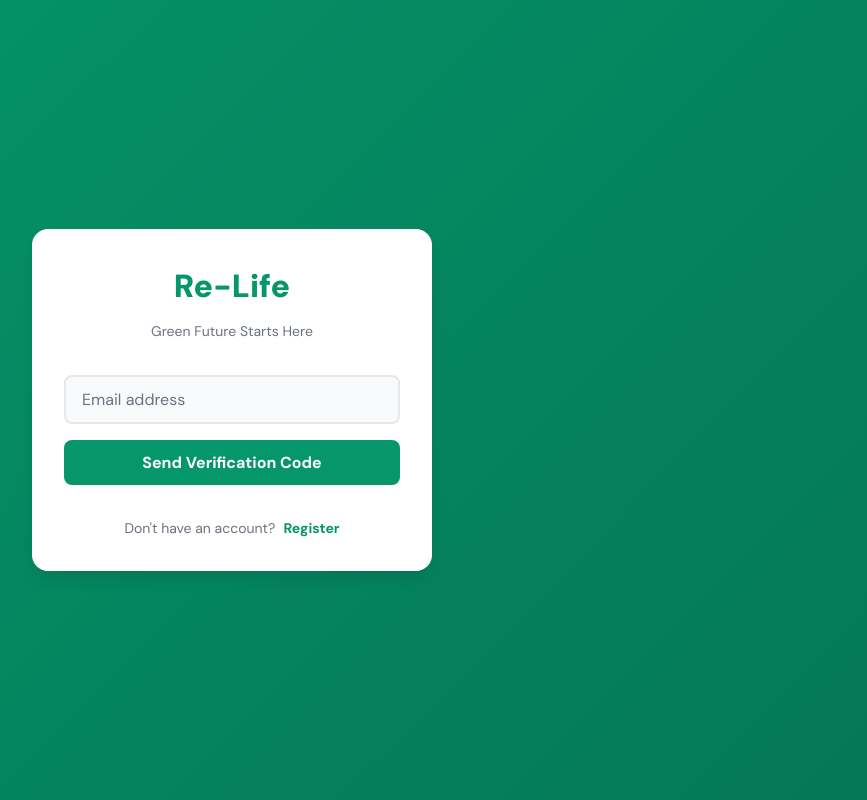
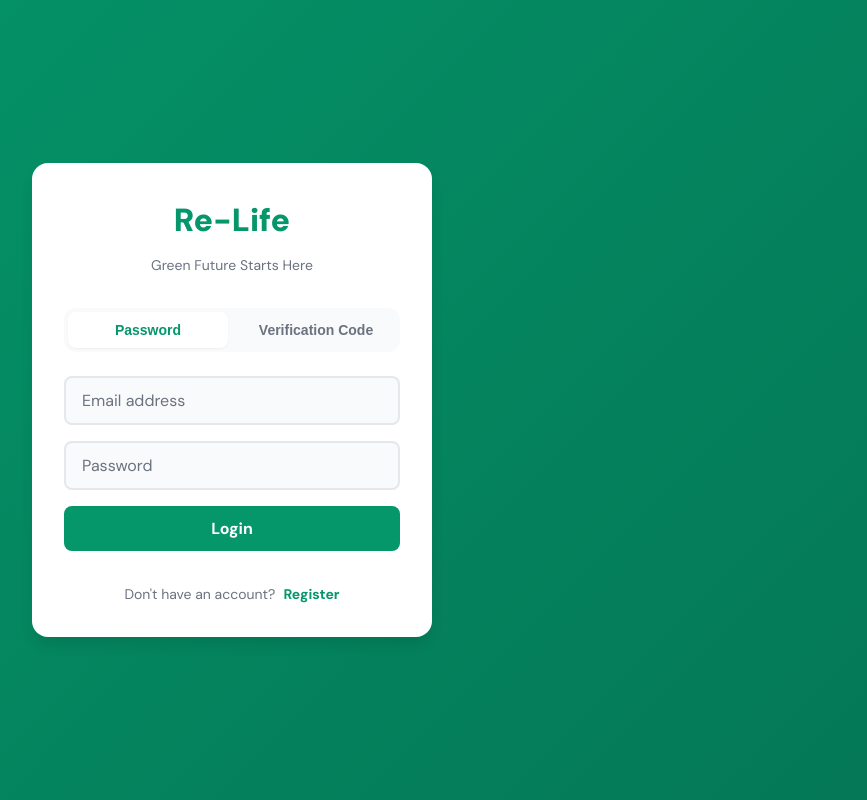
Before and after one commit to fawhfi/re-life, a React (Vite) app in the folder frontend/: page /login in a window 1280 px wide. Shown: the whole page, without its empty margins (408-1275 px from the left). Built offline with nearby package versions, Linux system fonts and the light colour scheme; no server answers.

Commit message:
feat: Add password login support - Add /login endpoint in backend - Update LoginPage with password/code toggle - Add loginWithPassword API function

```diff
--- a/frontend/src/api/auth.js
+++ b/frontend/src/api/auth.js
@@ -26,6 +26,17 @@ export async function verifyCode(email, code) {
 }
 
 /**
+ * 使用密码登录
+ * @param {string} email - 邮箱地址
+ * @param {string} password - 密码
+ * @returns {Promise<Object>} 响应数据
+ */
+export async function loginWithPassword(email, password) {
+  const response = await apiClient.post('/login', { email, password });
+  return response.data;
+}
+
+/**
  * 发送密码重置验证码
  * @param {string} email - 邮箱地址
  * @returns {Promise<Object>} 响应数据
--- a/frontend/src/pages/LoginPage.css
+++ b/frontend/src/pages/LoginPage.css
@@ -33,6 +33,38 @@
 .login-header p {
   color: var(--text-muted);
   font-size: 0.875rem;
+}
+
+.login-method-toggle {
+  display: flex;
+  gap: 8px;
+  margin-bottom: 24px;
+  padding: 4px;
+  background: var(--bg-secondary);
+  border-radius: var(--radius-lg);
+}
+
+.login-method-toggle button {
+  flex: 1;
+  padding: 10px 16px;
+  border: none;
+  background: transparent;
+  color: var(--text-muted);
+  font-size: 0.875rem;
+  font-weight: 600;
+  border-radius: var(--radius-md);
+  cursor: pointer;
+  transition: all 0.2s;
+}
+
+.login-method-toggle button.active {
+  background: var(--bg-card);
+  color: var(--accent-primary);
+  box-shadow: var(--shadow-sm);
+}
+
+.login-method-toggle button:hover:not(.active) {
+  color: var(--text-primary);
 }
 
 .login-form {
--- a/frontend/src/pages/LoginPage.jsx
+++ b/frontend/src/pages/LoginPage.jsx
@@ -1,22 +1,46 @@
 // ============================================================================
-// 登录页面
+// 登录页面 - 支持密码登录和验证码登录
 // ============================================================================
 
 import { useState } from 'react';
 import { Link } from 'react-router-dom';
 import { useAuth } from '../hooks/useAuth';
 import { validateEmail, validateVerificationCode } from '../utils/validation';
-import { sendVerificationCode, verifyCode } from '../api/auth';
+import { sendVerificationCode, verifyCode, loginWithPassword } from '../api/auth';
 import Button from '../components/common/Button';
 import './LoginPage.css';
 
 export default function LoginPage() {
   const { login, loading } = useAuth();
+  const [loginMethod, setLoginMethod] = useState('password'); // 'password' | 'code'
   const [step, setStep] = useState('email'); // 'email' | 'code'
   const [email, setEmail] = useState('');
+  const [password, setPassword] = useState('');
   const [code, setCode] = useState('');
   const [error, setError] = useState('');
   const [devCode, setDevCode] = useState('');
+
+  const handlePasswordLogin = async (e) => {
+    e.preventDefault();
+    setError('');
+
+    if (!validateEmail(email)) {
+      setError('Invalid email address');
+      return;
+    }
+
+    if (!password || password.length < 6) {
+      setError('Password must be at least 6 characters');
+      return;
+    }
+
+    try {
+      const result = await loginWithPassword(email, password);
+      await login(email, null, result);
+    } catch (err) {
+      setError(err.message || 'Login failed');
+    }
+  };
 
   const handleSendCode = async (e) => {
     e.preventDefault();
@@ -63,7 +87,68 @@ export default function LoginPage() {
           <p>Green Future Starts Here</p>
         </div>
 
-        {step === 'email' ? (
+        <div className="login-method-toggle">
+          <button
+            type="button"
+            className={loginMethod === 'password' ? 'active' : ''}
+            onClick={() => {
+              setLoginMethod('password');
+              setStep('email');
+              setError('');
+            }}
+          >
+            Password
+          </button>
+          <button
+            type="button"
+            className={loginMethod === 'code' ? 'active' : ''}
+            onClick={() => {
+              setLoginMethod('code');
+              setStep('email');
+              setError('');
+            }}
+          >
+            Verification Code
+          </button>
+        </div>
+
+        {loginMethod === 'password' ? (
+          <form onSubmit={handlePasswordLogin} className="login-form">
+            <input
+              type="email"
+              placeholder="Email address"
+              value={email}
+              onChange={(e) => setEmail(e.target.value)}
+              className="input-field"
+              required
+            />
+
+            <input
+              type="password"
+              placeholder="Password"
+              value={password}
+              onChange={(e) => setPassword(e.target.value)}
+              className="input-field"
+              required
+            />
+
+            {error && <div className="error-message">{error}</div>}
+
+            <Button
+              type="submit"
+              fullWidth
+              loading={loading}
+            >
+              Login
+            </Button>
+
+            <div className="login-footer">
+              <span>Don't have an account?</span>
+              <Link to="/register">Register</Link>
+            </div>
+          </form>
+        ) : (
+          step === 'email' ? (
             <form onSubmit={handleSendCode} className="login-form">
               <input
                 type="email"
@@ -130,6 +215,7 @@ export default function LoginPage() {
                 Back
               </Button>
             </form>
+          )
         )}
       </div>
     </div>
```
Also changed, not shown: 1 other file (tests, documents, lock files or other folders). Lines whose indentation alone changed are shown as unchanged.
